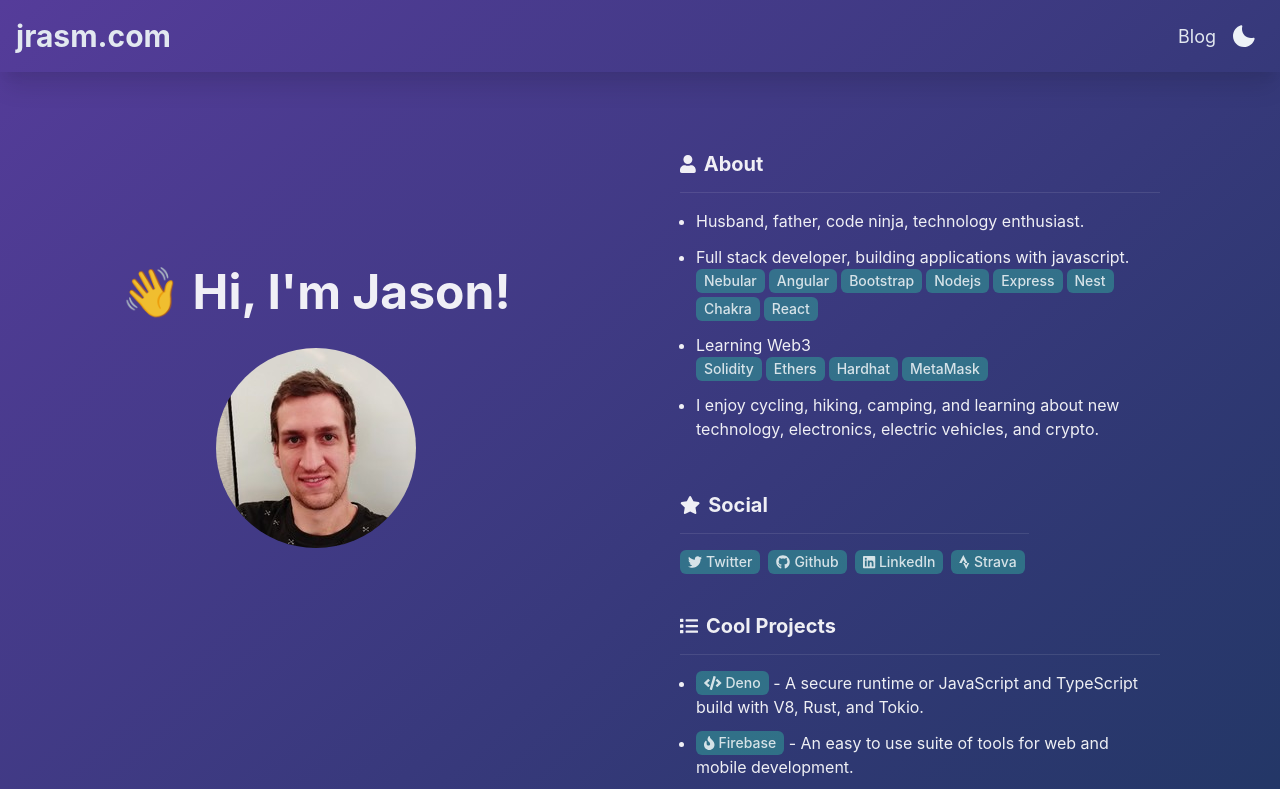
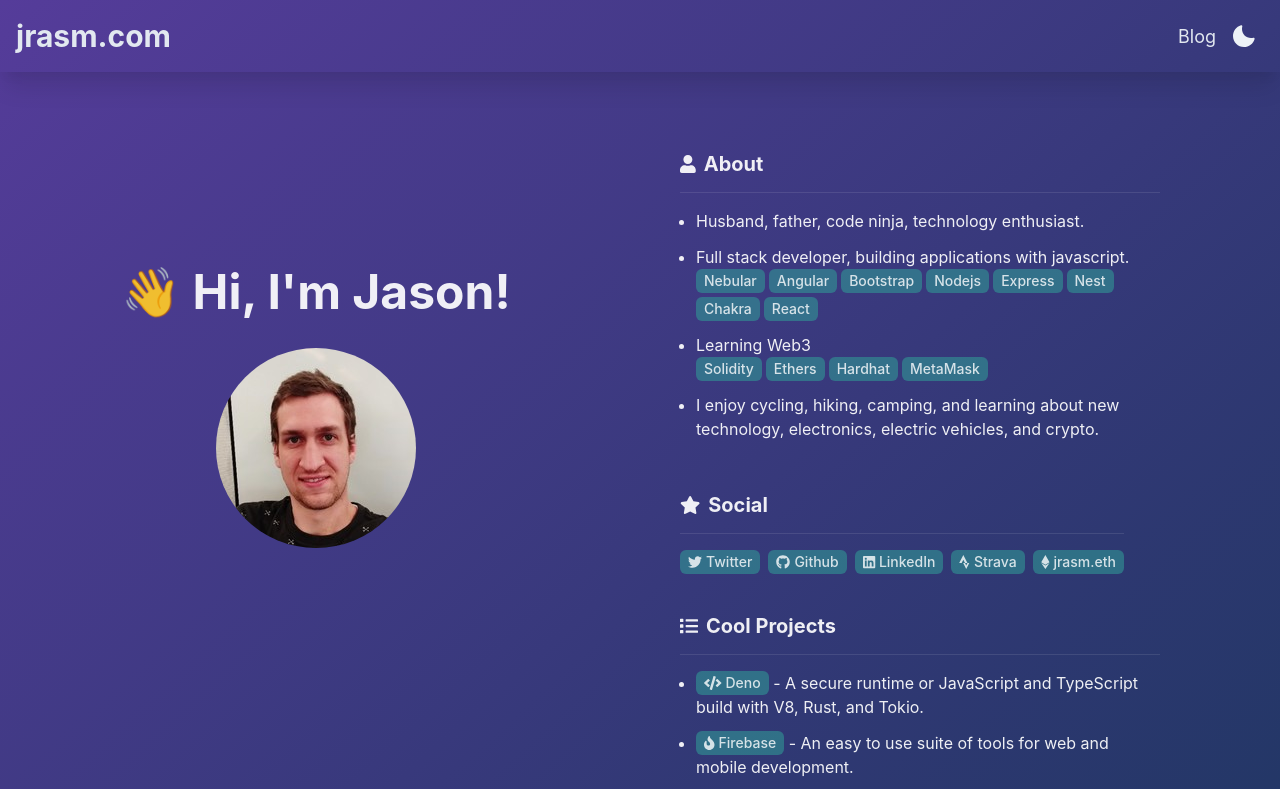
Before and after one commit to jrasm91/jrasm.com, a React (Create React App) app: page / in a window 1280 px wide. Shown: the top 789 px of the page. Built offline with nearby package versions, Linux system fonts and the light colour scheme.

Commit message:
feat: eth social

```diff
--- a/src/components/SocialCard.tsx
+++ b/src/components/SocialCard.tsx
@@ -1,5 +1,5 @@
 import { Divider, Flex, Heading, Link } from '@chakra-ui/react';
-import { faGithub, faLinkedin, faStrava, faTwitter } from '@fortawesome/free-brands-svg-icons';
+import { faEthereum, faGithub, faLinkedin, faStrava, faTwitter } from '@fortawesome/free-brands-svg-icons';
 import { faStar } from '@fortawesome/free-solid-svg-icons';
 import { FontAwesomeIcon } from '@fortawesome/react-fontawesome';
 import { Card } from '../components';
@@ -28,6 +28,10 @@ export function SocialCard() {
             </MyTag>
           </Link>
         ))}
+        <MyTag>
+          <FontAwesomeIcon icon={faEthereum} style={{ marginRight: '0.25rem' }} />
+          jrasm.eth
+        </MyTag>
       </Flex>
     </Card>
   );
```
